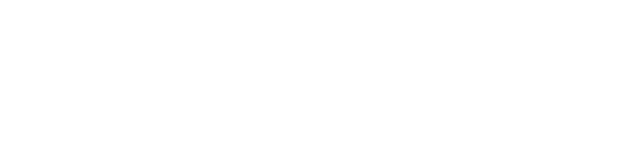
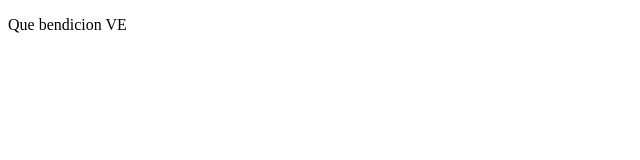
Before and after one commit to Jhonzzz/ProyectoA, a plain HTML site: page index.html in a window 1280 px wide. Shown: the whole page, without its empty margins (0-640 px from the left). Drawn offline with Linux system fonts and the light colour scheme.

Commit message:
EL parrafo

```diff
--- a/index.html
+++ b/index.html
@@ -7,6 +7,7 @@
     <title>Document</title>
 </head>
 <body>
+    <p>Que bendicion VE</p>
 
 </body>
 </html>
```
